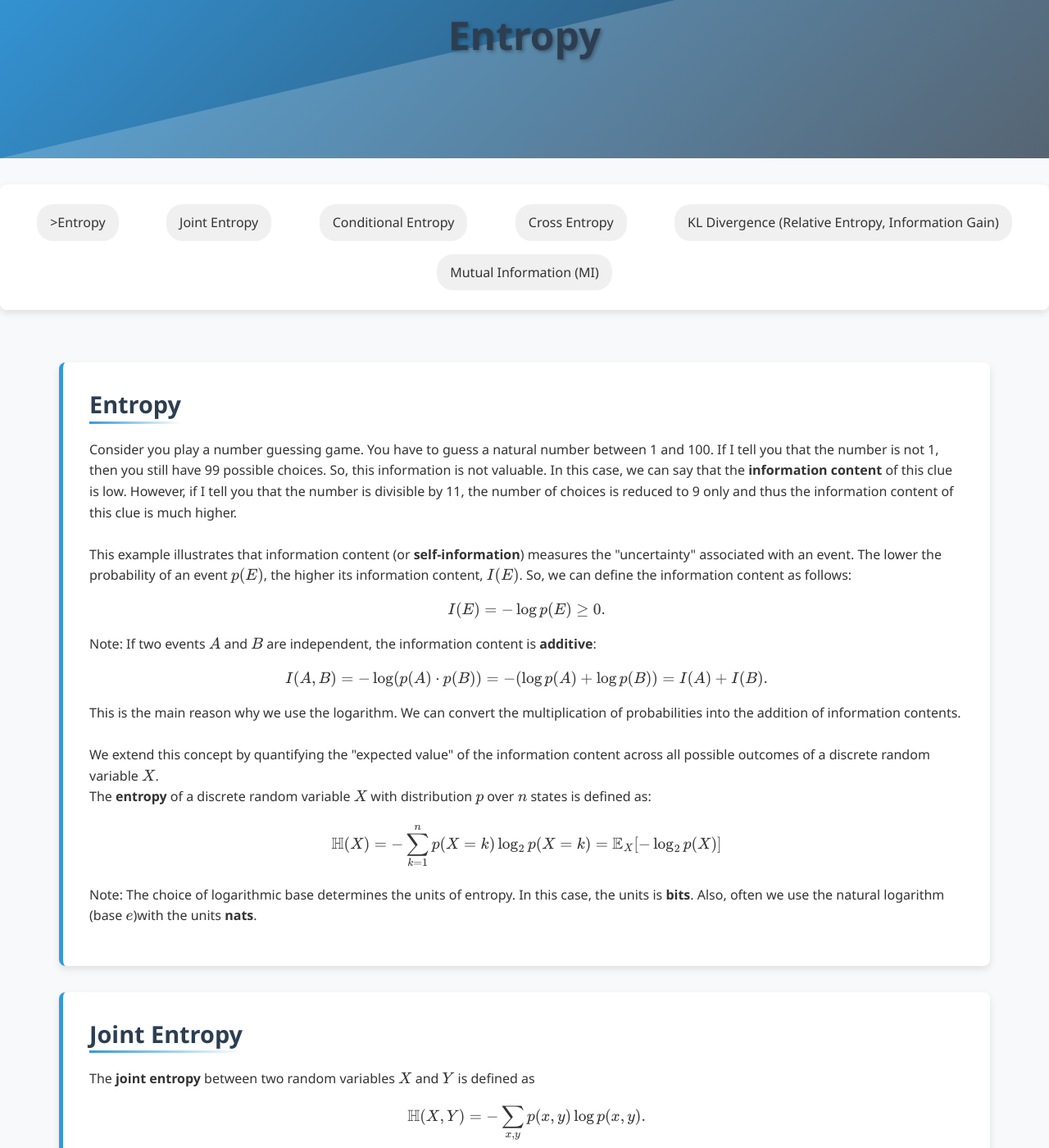
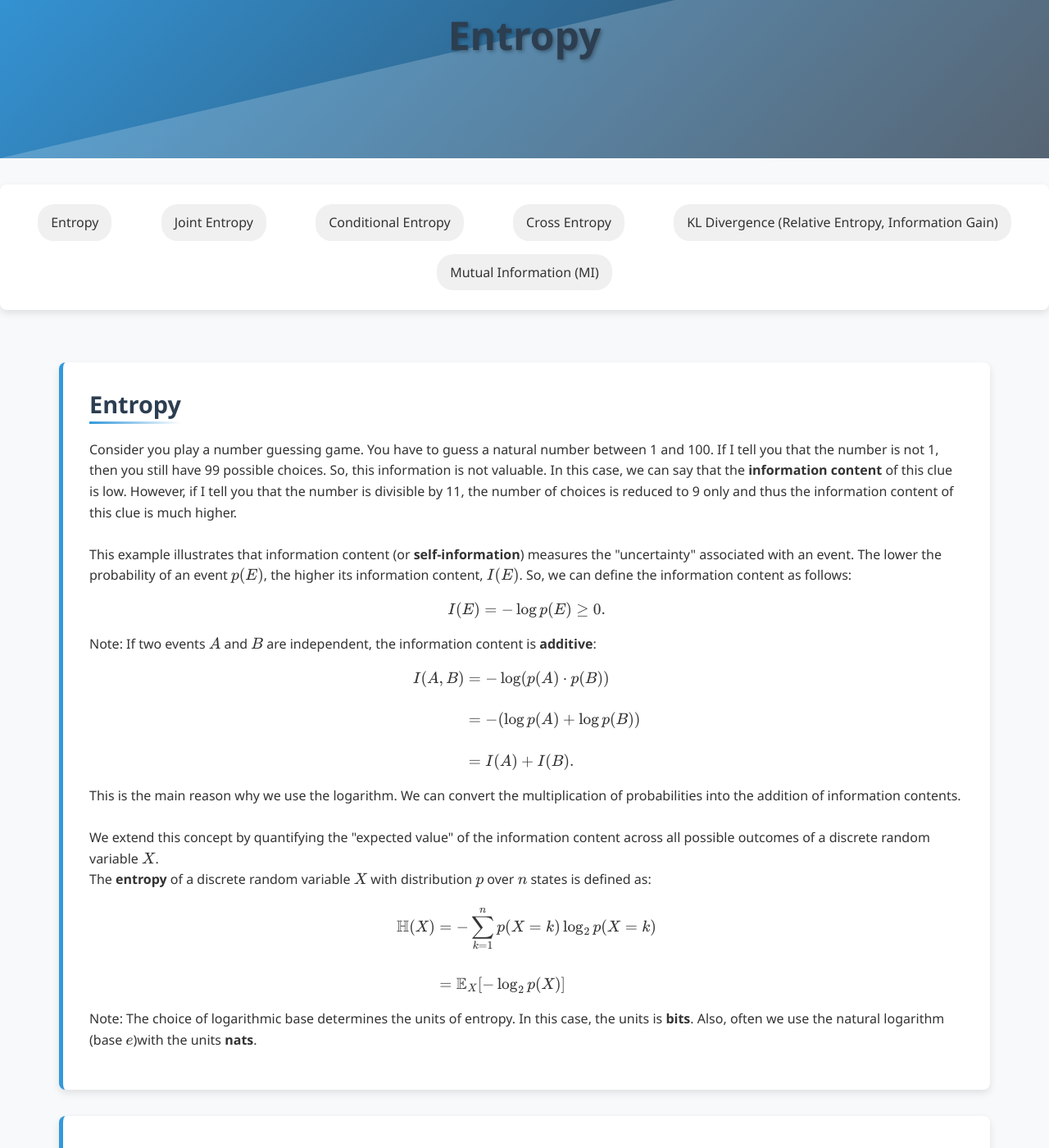
Before and after one commit to Yusukey01/yusukey01.github.io, a Jekyll site: the page built from Mathematics/Probability/entropy.html, in a window 1280 px wide and 1400 px high, scrolled down 288 px. Shown: the whole window at 82% size. Built offline with Jekyll 4.4.1, drawn with Linux system fonts in a browser that asks for light colours.

Commit message:
organizing text

```diff
--- a/Mathematics/Probability/entropy.html
+++ b/Mathematics/Probability/entropy.html
@@ -13,7 +13,7 @@ description: Learn about entropy in information theory including KL divergence a
         </div>
 
         <div class="topic-nav">
-            <a href="#entropy">>Entropy</a>
+            <a href="#entropy">Entropy</a>
             <a href="#joint">Joint Entropy</a>
             <a href="#conditional">Conditional Entropy</a>
             <a href="#cross">Cross Entropy</a>
@@ -38,7 +38,11 @@ description: Learn about entropy in information theory including KL divergence a
             \]
             Note: If two events \(A\) and \(B\) are independent, the information content is <strong>additive</strong>:
             \[
-            I(A, B) = - \log(p(A)\cdot p(B)) = - (\log p(A) + \log p(B)) = I(A) + I(B).
+            \begin{align*}
+            I(A, B) &= - \log(p(A)\cdot p(B)) \\\\
+                    &= - (\log p(A) + \log p(B)) \\\\
+                    &= I(A) + I(B).
+            \end{align*}
             \]
             This is the main reason why we use the logarithm. We can convert the multiplication of probabilities into the
             addition of information contents.
@@ -49,7 +53,10 @@ description: Learn about entropy in information theory including KL divergence a
             The <strong>entropy</strong> of a discrete random variable \(X\) with distribution \(p\) over
             \(n\) states is defined as:
             \[
-            \mathbb{H}(X) = - \sum_{k=1}^n p(X = k) \log_2 p(X = k) = \mathbb{E }_X [- \log_2 p(X)]
+            \begin{align*}
+            \mathbb{H}(X) &= - \sum_{k=1}^n p(X = k) \log_2 p(X = k) \\\\
+                          &= \mathbb{E }_X [- \log_2 p(X)]
+            \end{align*}
             \]
             Note: The choice of logarithmic base determines the units of entropy. In this case, the units is <strong>bits</strong>.
             Also, often we use the natural logarithm (base \(e\))with the units <strong>nats</strong>.
```
